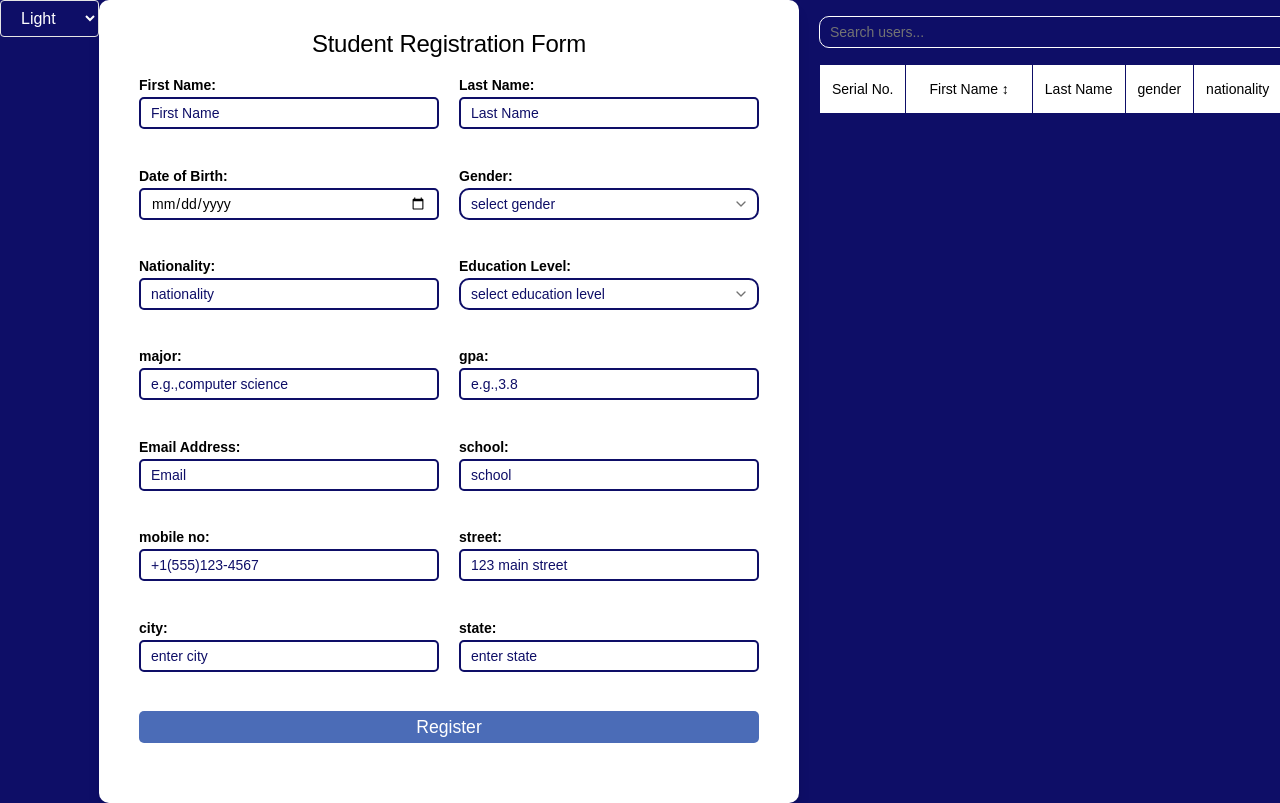
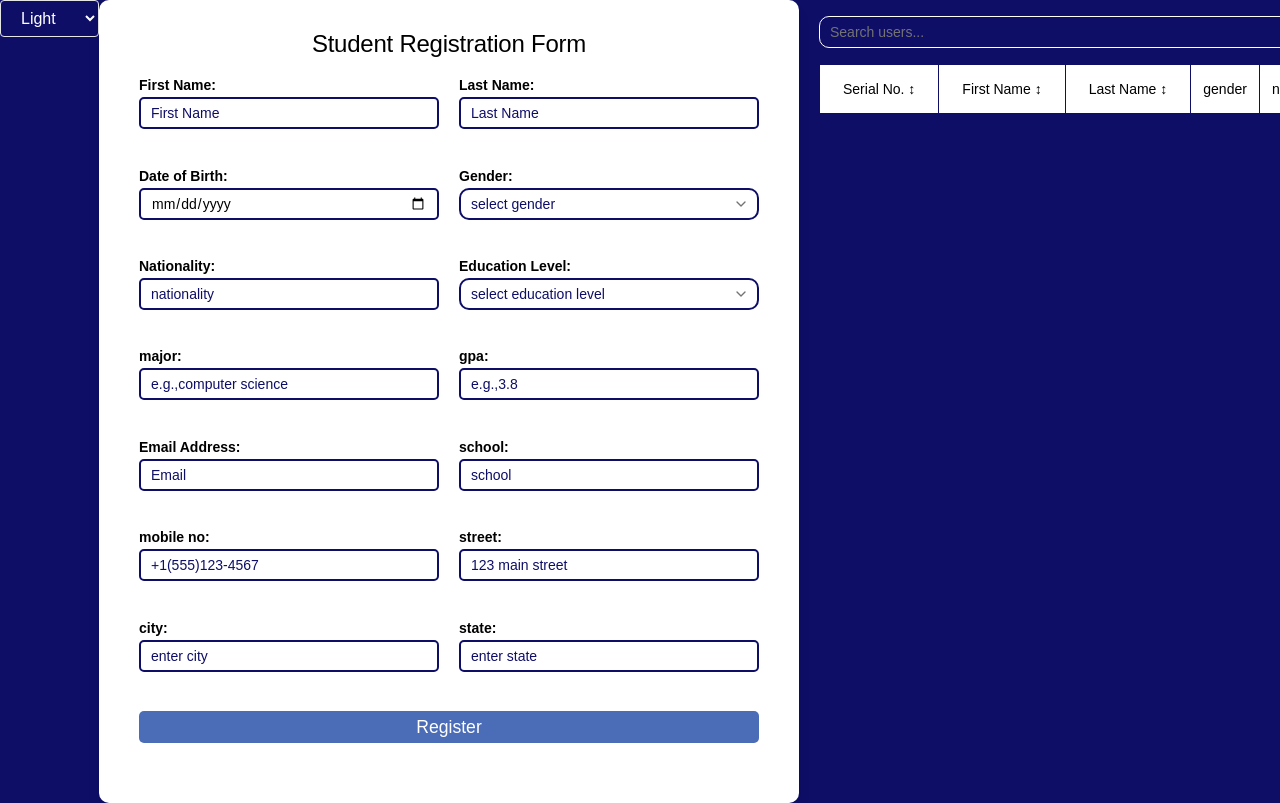
Before and after one commit to akankshyamohapatra/react-js-learning, a React (Vite) app in the folder react-vite-learning/: page / in a window 1280 px wide. Shown: the top 803 px of the page. Built offline with nearby package versions, Linux system fonts and the light colour scheme.

Commit message:
add sorting to serial no,fname,lname columns

```diff
--- a/react-vite-learning/src/UserTable.jsx
+++ b/react-vite-learning/src/UserTable.jsx
@@ -14,13 +14,27 @@ function UserTable() {
 
   const [search , setSearch]=useState("");
 
-  const [sortOrder, setSortOrder] = useState(null);
+  const [sortConfig, setSortConfig] = useState({
+    key: null,
+    direction:null,
+  })
 
 
-const handleSort = () => {
-  setSortOrder((current) =>
-  current === null ? "asc" : current === "asc" ? "desc" : null
-  )
+const handleSort = (key) => {
+  setSortConfig((current) => {
+
+    if(current.key !== key){
+      return {key, direction: "asc"};
+    }
+
+
+    if(current.direction === "asc"){
+      return {key, direction:"desc"};
+    }
+
+    return {key: null , direction: null};
+
+  })
 }
 
 const sortedUsers= useMemo(() => {
@@ -51,19 +65,31 @@ user.street,
   )
   )
 .sort((a,b) => {
-if(sortOrder === null) return a.originalIndex - b.originalIndex;
 
-const result = (a.user.fname ?? ""). localeCompare(
-  b.user.fname ?? "",
+  const {key, direction} = sortConfig;
+
+  if(!key || !direction){
+ return a.originalIndex - b.originalIndex;
+  }
+
+  let result;
+
+  if(key === "serialNo"){
+    result = a.originalIndex - b.originalIndex;
+  }
+  else{
+ result = String(a.user[key] ?? ""). localeCompare(
+String(b.user[key] ?? ""),
   undefined,
-  {sensitivity: "base"}
+  {sensitivity: "base", numeric: true}
 );
+  }
 
-return sortOrder === "asc" ? result : -result;
+return direction === "asc" ? result : -result;
 
 
 });
-}, [users, search, sortOrder]);
+}, [users, search, sortConfig]);
 
 
 
@@ -84,23 +110,50 @@ className="mb-4 w-full mt-4 border-[var(--bg)]"
         <TableHeader>
           <TableRow>
             <TableHead className="py-2 px-3 border whitespace-nowrap border-[var(--primary)] text-[var(--text)]">
+            <Button variant="ghost" onClick={() => handleSort("serialNo") }>
               Serial No.
+              {
+              sortConfig.key === "serialNo"
+              ? sortConfig.direction === "asc"
+              ? " ↑"
+              : sortConfig.direction === "desc"
+              ? " ↓"
+              : " ↕"
+            : " ↕"
+              }
+              </Button>
+
             </TableHead>
 
             <TableHead className= "py-2 px-3 border whitespace-nowrap border-[var(--primary)] text-[var(--text)]">
-              <Button variant="ghost" onClick={handleSort}>
+              <Button variant="ghost" onClick={() => handleSort("fname") }>
               First Name
-              {sortOrder === "asc"
-              ? " ↑ "
-              : sortOrder === "desc"
-              ? " ↓ "
-              : " ↕ "
+              {
+              sortConfig.key === "fname"
+              ? sortConfig.direction === "asc"
+              ? " ↑"
+              : sortConfig.direction === "desc"
+              ? " ↓"
+              : " ↕"
+            : " ↕"
               }
               </Button>
 
             </TableHead>
             <TableHead className= "py-2 px-3 border whitespace-nowrap border-[var(--primary)] text-[var(--text)]">
+
+            <Button variant="ghost" onClick={() => handleSort("lname") }>
               Last Name
+              {
+              sortConfig.key === "lname"
+              ? sortConfig.direction === "asc"
+              ? " ↑"
+              : sortConfig.direction === "desc"
+              ? " ↓"
+              : " ↕"
+            : " ↕"
+              }
+              </Button>
             </TableHead>
             <TableHead className= "py-2 px-3 border whitespace-nowrap border-[var(--primary)] text-[var(--text)]">
               gender
@@ -148,7 +201,9 @@ className="mb-4 w-full mt-4 border-[var(--bg)]"
           {sortedUsers.map(({user , originalIndex}, index) => (
             <TableRow key={index}>
               <TableCell className="py-2 px-3 border whitespace-nowrap border-[var(--primary)]">
-                {index + 1}
+              originalIndex:{originalIndex + 1}<br></br>
+              index: {index + 1}
+
               </TableCell>
 
               <TableCell className="py-2 px-3 border whitespace-nowrap border-[var(--primary)]">
```
